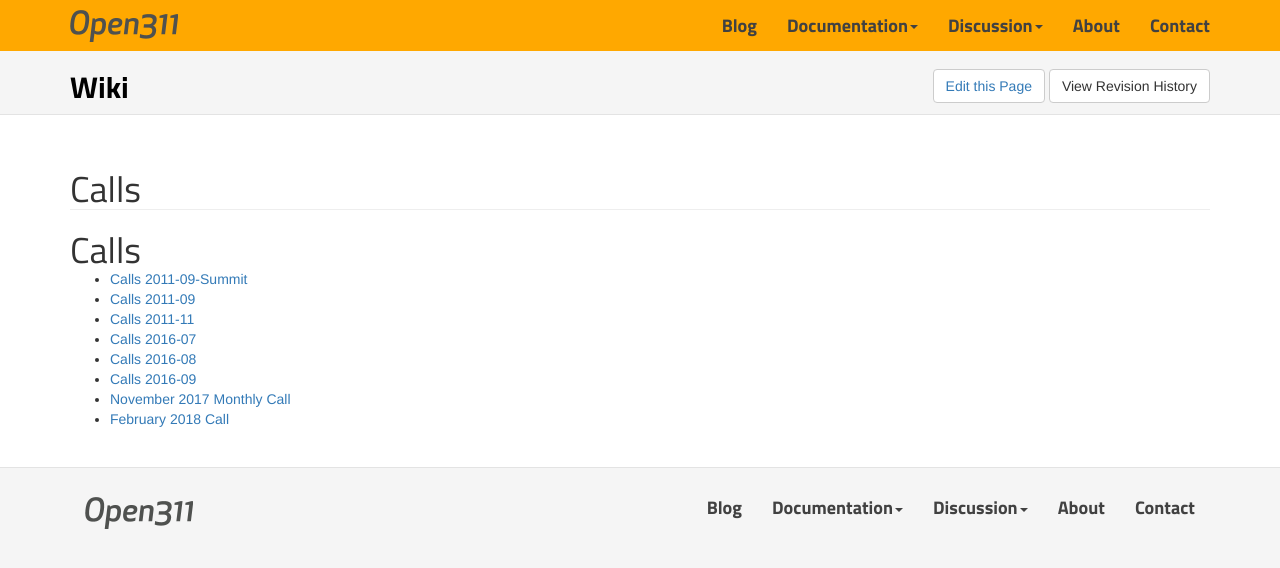
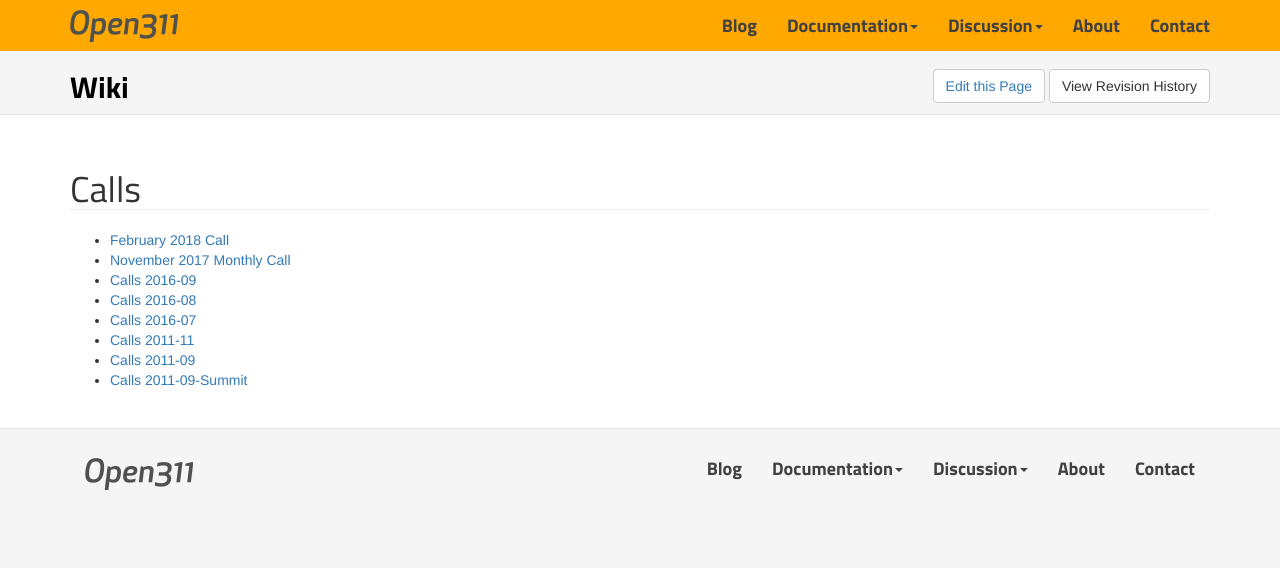
Before and after one commit to open311/open311.github.io, a Jekyll site: the page built from Calls/index.md, in a window 1280 px wide. Shown: the top 568 px of the page. Built offline with Jekyll 4.4.1, drawn with Linux system fonts in a browser that asks for light colours; nearby versions of some CDN libraries.

Commit message:
Better tag list include

```diff
--- a/Calls/index.md
+++ b/Calls/index.md
@@ -4,15 +4,10 @@ permalink: /calls/
 redirect_from: "/Calls"
 ---
 
-Calls
-=============
+{% include JB/tag_list tag="call" %}
 
 <ul>
-{% for page in site.pages %}
-    {% for tag in page.tags %}
-        {% if tag == "call" %}
-            <li><a href="{{ page.url }}">{{page.title}}</a></li>
-        {% endif %}
-    {% endfor %}
+{% for page in tag_pages %}
+    <li><a href="{{ page.url }}">{{page.title}}</a></li>
 {% endfor %}
 </ul>
--- /dev/null
+++ b/_includes/JB/tag_list
@@ -0,0 +1,13 @@
+{% assign tag_pages = "" | split: ""  %}
+
+{% for page in site.pages %}
+    {% for tag in page.tags %}
+        {% if tag == include.tag %}
+            {% assign tag_pages = tag_pages | push: page %}
+        {% endif %}
+    {% endfor %}
+{% endfor %}
+
+{% if tag_pages and tag_pages != blank %}
+    {% assign tag_pages = tag_pages | sort: 'permalink' | reverse %}
+{% endif %}
```
